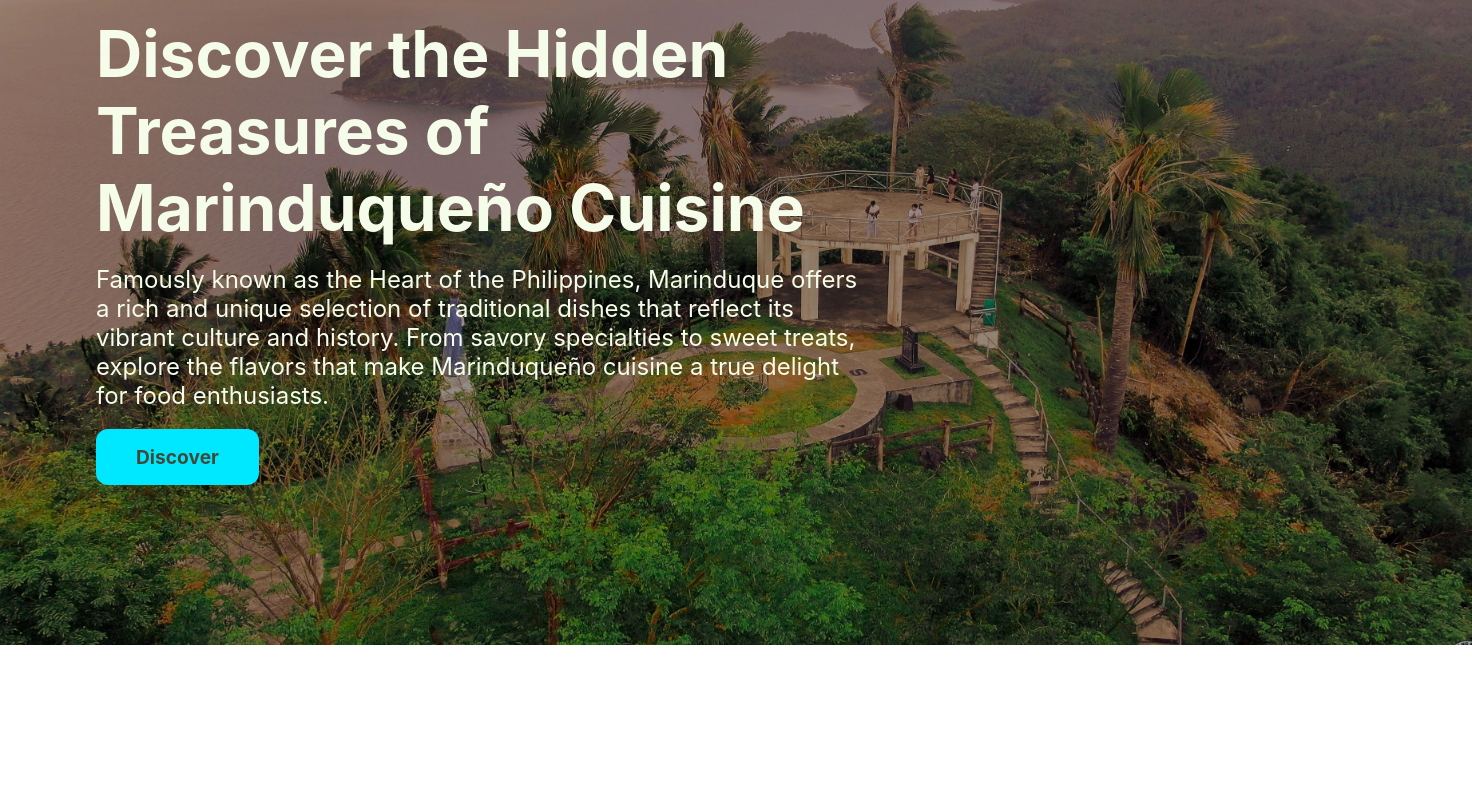
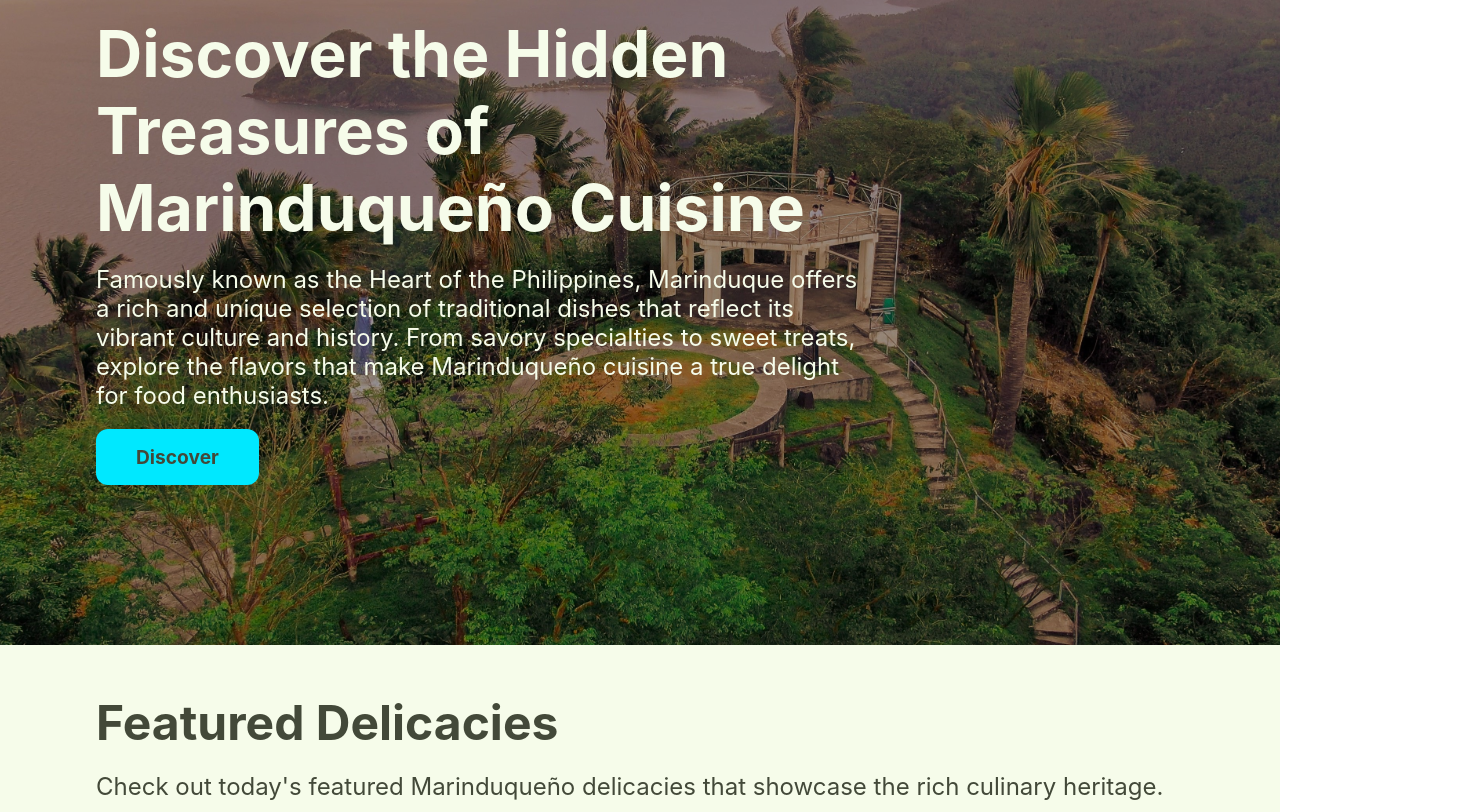
Before and after one commit to gabrieljamesbenedict/delicious-discoveries, a React (Create React App) app: page /home in a window 1280 px wide. Shown: the part 236-1048 px from the top of the page, 1472 px wide, since content can reach past the window. Before the commit the page ends 881 px from the top, so only its background shows below. Built offline with nearby package versions, Linux system fonts and the light colour scheme.

Commit message:
feat: add featured delicacies section with title and text

```diff
--- a/src/Pages/Home.js
+++ b/src/Pages/Home.js
@@ -9,6 +9,11 @@ function Home() {
     offers a rich and unique selection of traditional dishes that reflect its vibrant
     culture and history. From savory specialties to sweet treats, explore the flavors
     that make Marinduqueño cuisine a true delight for food enthusiasts.
+    `;
+
+    const featuredDelicaciesTitle = `Featured Delicacies`;
+    const featuredDelicaciesText = `
+    Check out today's featured Marinduqueño delicacies that showcase the rich culinary heritage.
     `;
 
     return (
@@ -24,9 +29,8 @@ function Home() {
 
             <section className="featured-delicacies">
                 <div className="featured-delicacies-content">
-                    <h1 className="featured-delicacies-title">
-
-                    </h1>
+                    <h1 className="featured-delicacies-title">{featuredDelicaciesTitle}</h1>
+                    <p className="featured-delicacies-text">{featuredDelicaciesText}</p>
                 </div>
             </section>
 
--- a/src/Styles/Home.css
+++ b/src/Styles/Home.css
@@ -4,6 +4,7 @@ section {
     padding: 0;
 
     width: 100%;
+    box-sizing: border-box;
 }
 
 section * {
@@ -12,6 +13,10 @@ section * {
     padding: 0;
 
 }
+
+
+
+
 
 .banner {
 
@@ -96,3 +101,52 @@ section * {
     background-color: var(--secondary-color);
 
 }
+
+
+
+
+
+.featured-delicacies {
+
+    margin: 0;
+    padding: 3rem 6rem;
+
+    display: flex;
+    flex-direction: row;
+    justify-content: flex-start;
+
+    background-color: var(--background-color);
+
+    color: var(--text-color);
+
+}
+
+.featured-delicacies-content {
+
+    margin: 0;
+    padding: 0;
+
+    display: flex;
+    flex-direction: column;
+    justify-content: center;
+    gap: 1.2rem;
+
+}
+
+.featured-delicacies-title {
+
+    margin: 0;
+    padding: 0;
+
+    font-size: 3rem;
+
+}
+
+.featured-delicacies-text {
+
+    margin: 0;
+    padding: 0;
+
+    font-size: 1.5rem;
+
+}
```
